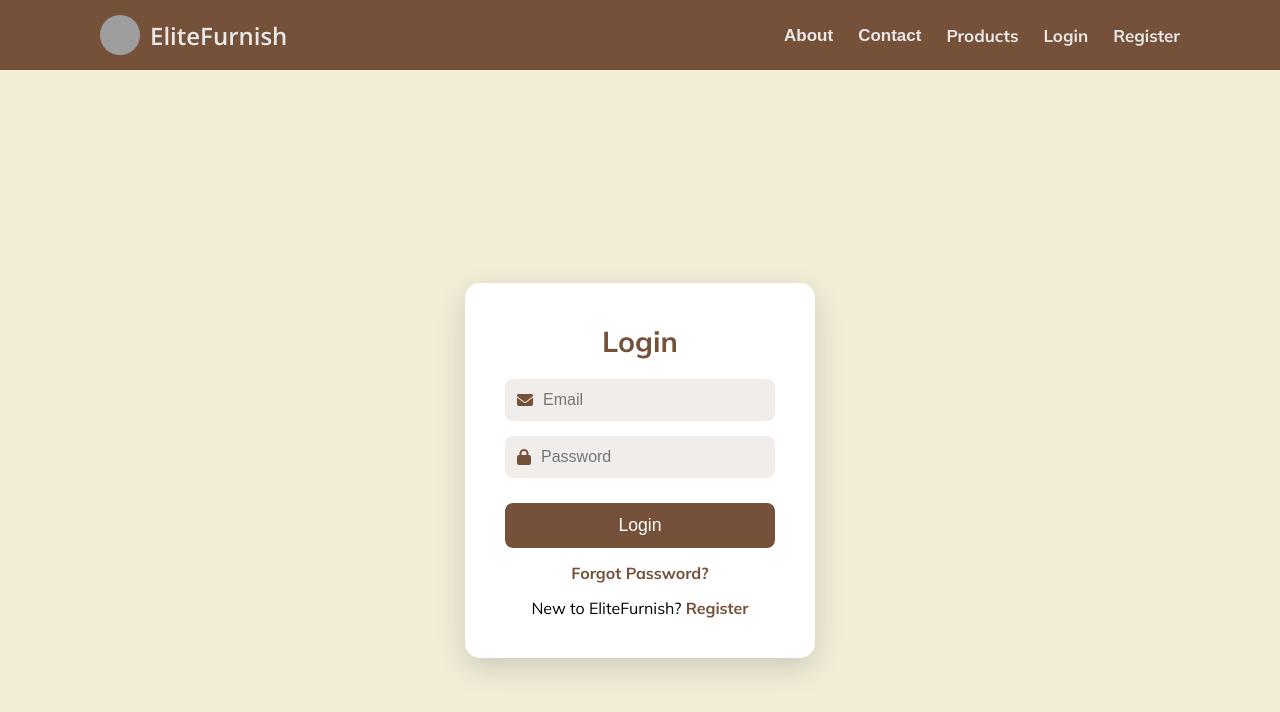
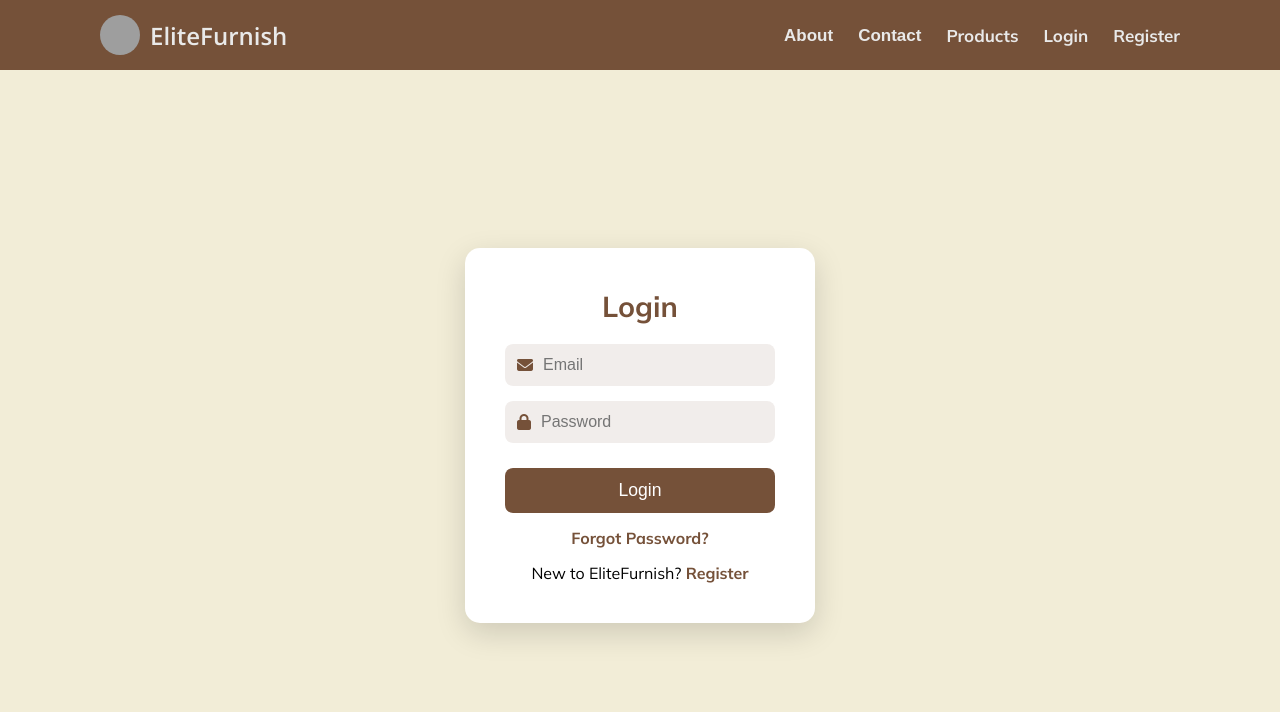
Before and after one commit to Souravedas/furniture-shop-project, a React (Vite) app in the folder designer-furniture/frontend/: page /login in a window 1280 px wide. Shown: the top 712 px of the page. Built offline with nearby package versions, Linux system fonts and the light colour scheme; grey boxes are pictures that could not be loaded.

Commit message:
height update

```diff
--- a/designer-furniture/frontend/src/assets/css/Login.css
+++ b/designer-furniture/frontend/src/assets/css/Login.css
@@ -3,8 +3,8 @@
     display: flex;
     justify-content: center;
     align-items: center;
-  height: 100vh;
-  background: #F2EDD7;
+    height: calc(100vh - 70px);
+    background: #f2edd7;
     /* Beige background */
 }
 
--- a/designer-furniture/frontend/src/assets/css/Register.css
+++ b/designer-furniture/frontend/src/assets/css/Register.css
@@ -3,8 +3,8 @@
     display: flex;
     justify-content: center;
     align-items: center;
-  height: 100vh;
-  background: #F2EDD7;
+    height: calc(100vh - 70px);
+    background: #f2edd7;
 }
 
 /* 🌟 Register Card */
```
Lines whose indentation alone changed are shown as unchanged.
